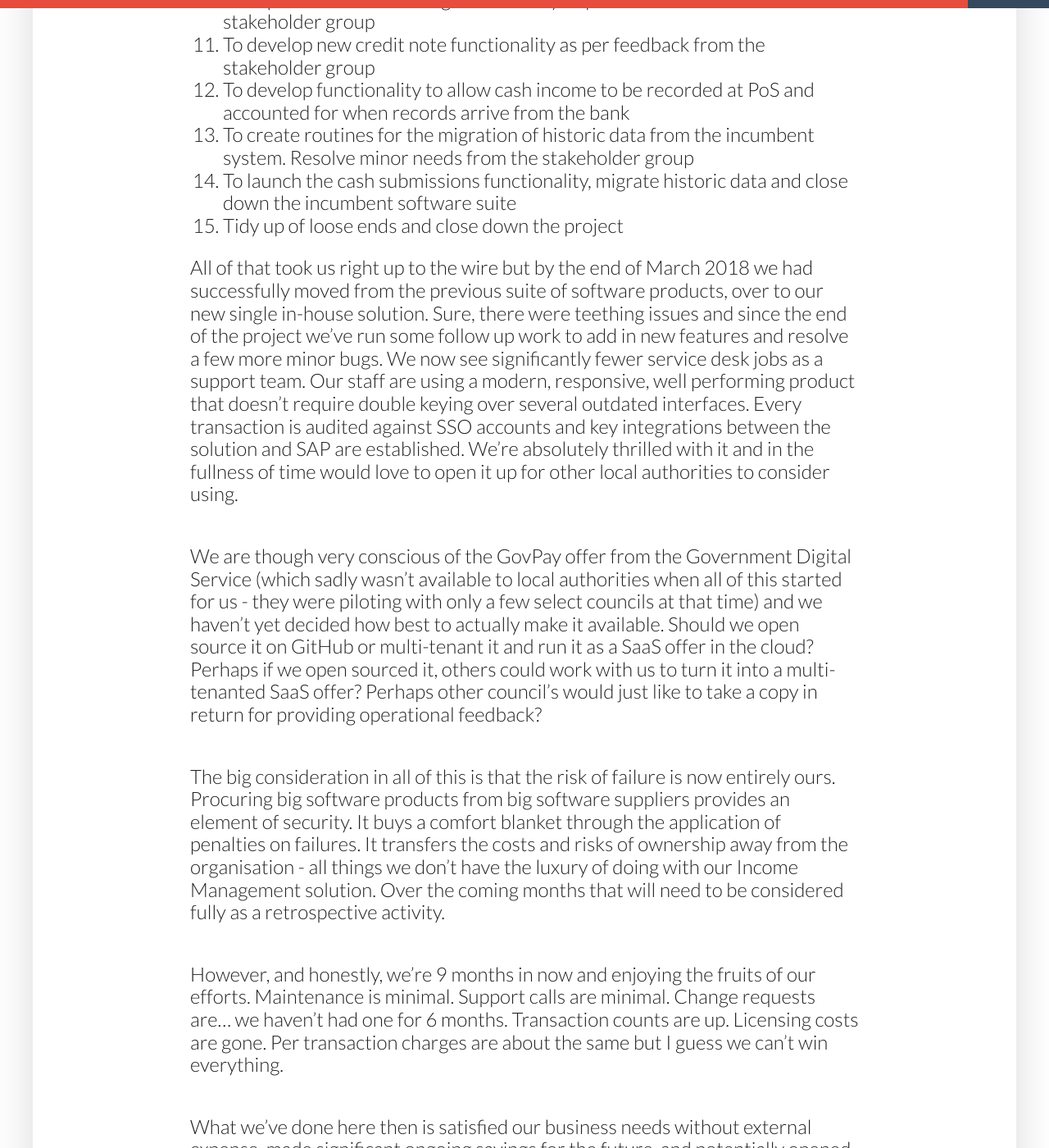
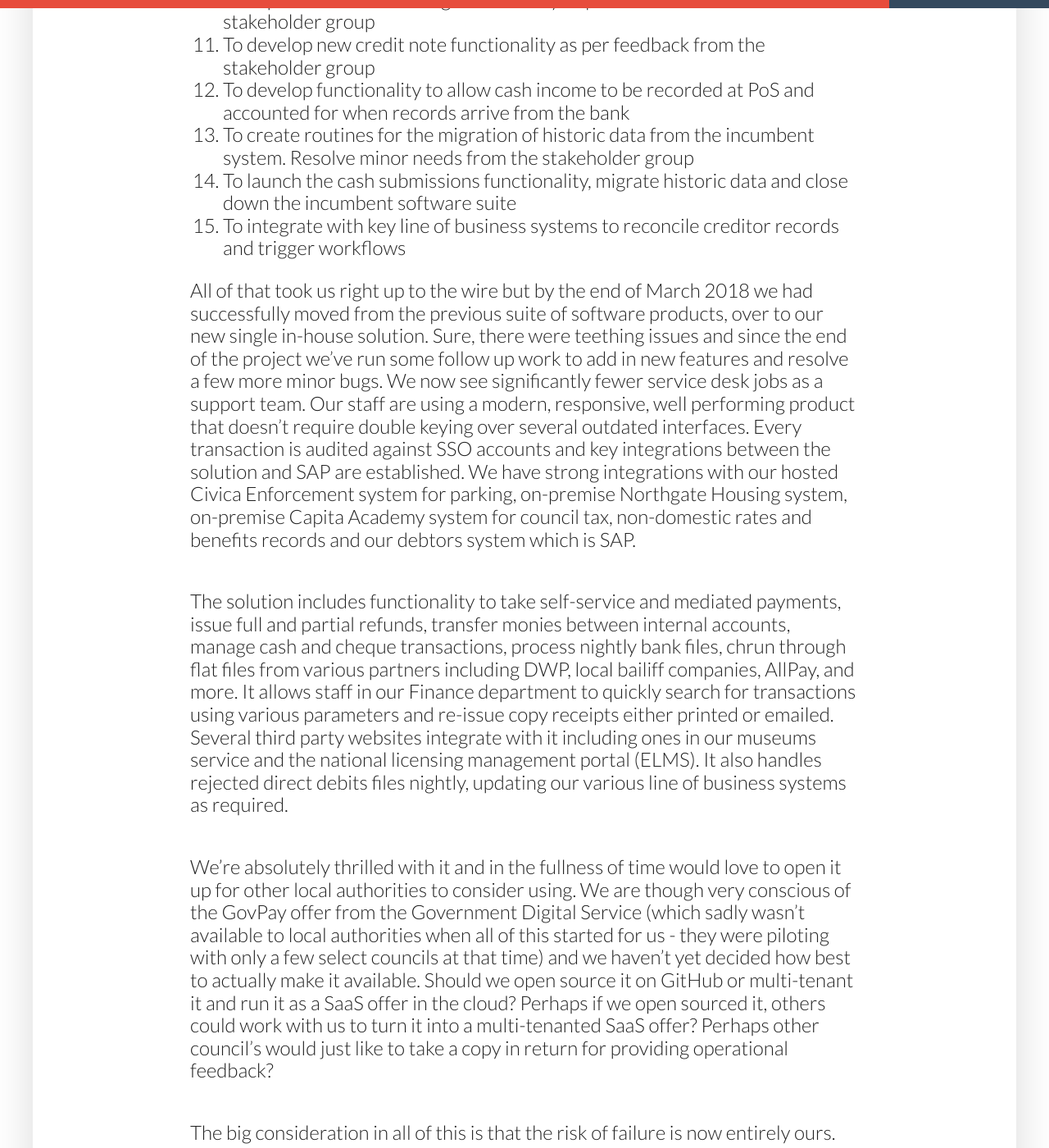
Before and after one commit to kingstonrichard/kingstonrichard.uk, a Jekyll site: the page built from _posts/2019-01-02-we-built-our-own-income-management-solution.markdown, in a window 1280 px wide and 1400 px high, scrolled down 4574 px. Shown: the whole window at 82% size. Built offline with Jekyll 4.4.1, drawn with Linux system fonts in a browser that asks for light colours; nearby versions of some CDN libraries.

Commit message:
Added paragraph with functionality overview

```diff
--- a/_posts/2019-01-02-we-built-our-own-income-management-solution.markdown
+++ b/_posts/2019-01-02-we-built-our-own-income-management-solution.markdown
@@ -42,11 +42,13 @@ And so, the council committed £50K (from its 2017/18 budget) to a 'replacement'
 12. To develop functionality to allow cash income to be recorded at PoS and accounted for when records arrive from the bank
 13. To create routines for the migration of historic data from the incumbent system. Resolve minor needs from the stakeholder group
 14. To launch the cash submissions functionality, migrate historic data and close down the incumbent software suite
-15. Tidy up of loose ends and close down the project
+15. To integrate with key line of business systems to reconcile creditor records and trigger workflows
 
-All of that took us right up to the wire but by the end of March 2018 we had successfully moved from the previous suite of software products, over to our new single in-house solution. Sure, there were teething issues and since the end of the project we've run some follow up work to add in new features and resolve a few more minor bugs. We now see significantly fewer service desk jobs as a support team. Our staff are using a modern, responsive, well performing product that doesn't require double keying over several outdated interfaces. Every transaction is audited against SSO accounts and key integrations between the solution and SAP are established. We're absolutely thrilled with it and in the fullness of time would love to open it up for other local authorities to consider using.
+All of that took us right up to the wire but by the end of March 2018 we had successfully moved from the previous suite of software products, over to our new single in-house solution. Sure, there were teething issues and since the end of the project we've run some follow up work to add in new features and resolve a few more minor bugs. We now see significantly fewer service desk jobs as a support team. Our staff are using a modern, responsive, well performing product that doesn't require double keying over several outdated interfaces. Every transaction is audited against SSO accounts and key integrations between the solution and SAP are established. We have strong integrations with our hosted Civica Enforcement system for parking, on-premise Northgate Housing system, on-premise Capita Academy system for council tax, non-domestic rates and benefits records and our debtors system which is SAP.
 
-We are though very conscious of the GovPay offer from the Government Digital Service (which sadly wasn't available to local authorities when all of this started for us - they were piloting with only a few select councils at that time) and we haven't yet decided how best to actually make it available. Should we open source it on GitHub or multi-tenant it and run it as a SaaS offer in the cloud? Perhaps if we open sourced it, others could work with us to turn it into a multi-tenanted SaaS offer? Perhaps other council's would just like to take a copy in return for providing operational feedback?
+The solution includes functionality to take self-service and mediated payments, issue full and partial refunds, transfer monies between internal accounts, manage cash and cheque transactions, process nightly bank files, chrun through flat files from various partners including DWP, local bailiff companies, AllPay, and more. It allows staff in our Finance department to quickly search for transactions using various parameters and re-issue copy receipts either printed or emailed. Several third party websites integrate with it including ones in our museums service and the national licensing management portal (ELMS). It also handles rejected direct debits files nightly, updating our various line of business systems as required.
+
+We're absolutely thrilled with it and in the fullness of time would love to open it up for other local authorities to consider using. We are though very conscious of the GovPay offer from the Government Digital Service (which sadly wasn't available to local authorities when all of this started for us - they were piloting with only a few select councils at that time) and we haven't yet decided how best to actually make it available. Should we open source it on GitHub or multi-tenant it and run it as a SaaS offer in the cloud? Perhaps if we open sourced it, others could work with us to turn it into a multi-tenanted SaaS offer? Perhaps other council's would just like to take a copy in return for providing operational feedback?
 
 The big consideration in all of this is that the risk of failure is now entirely ours. Procuring big software products from big software suppliers provides an element of security. It buys a comfort blanket through the application of penalties on failures. It transfers the costs and risks of ownership away from the organisation - all things we don't have the luxury of doing with our Income Management solution. Over the coming months that will need to be considered fully as a retrospective activity.
 
```
